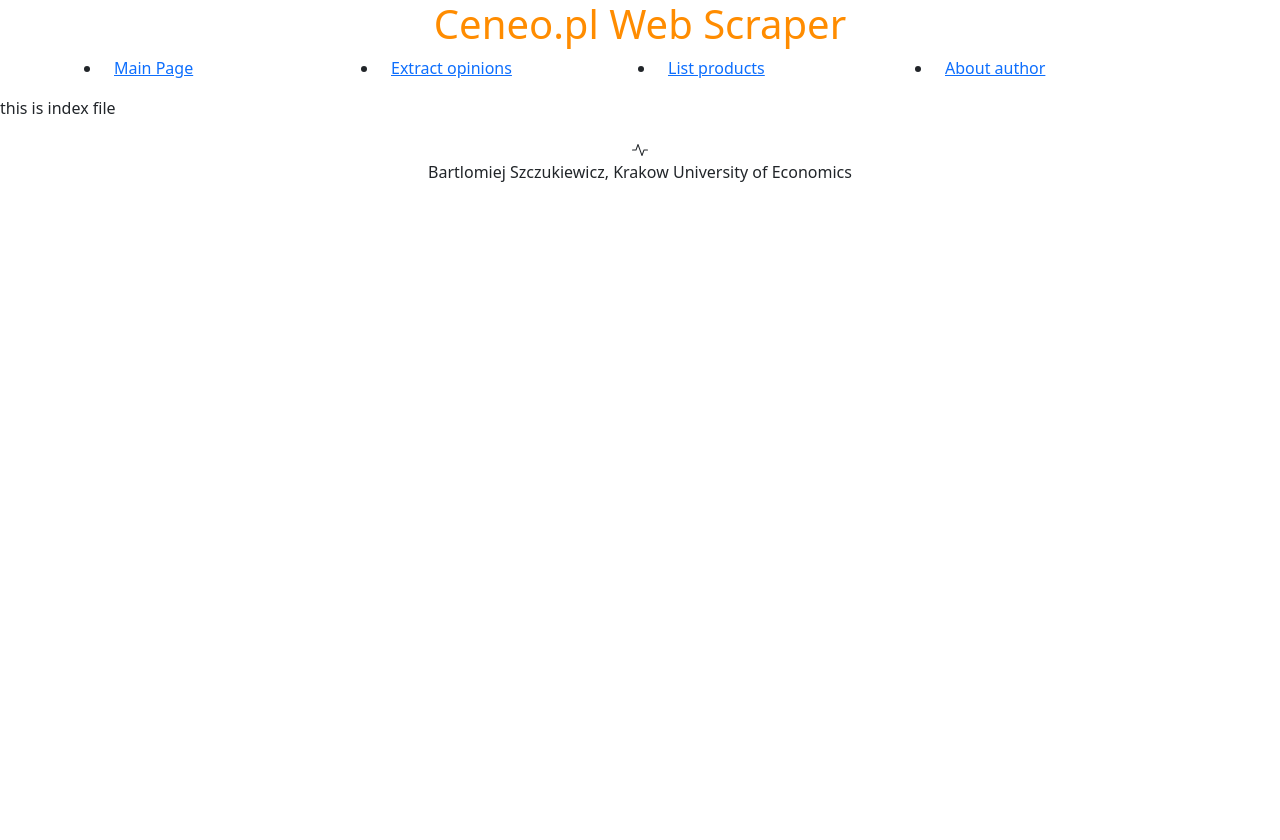
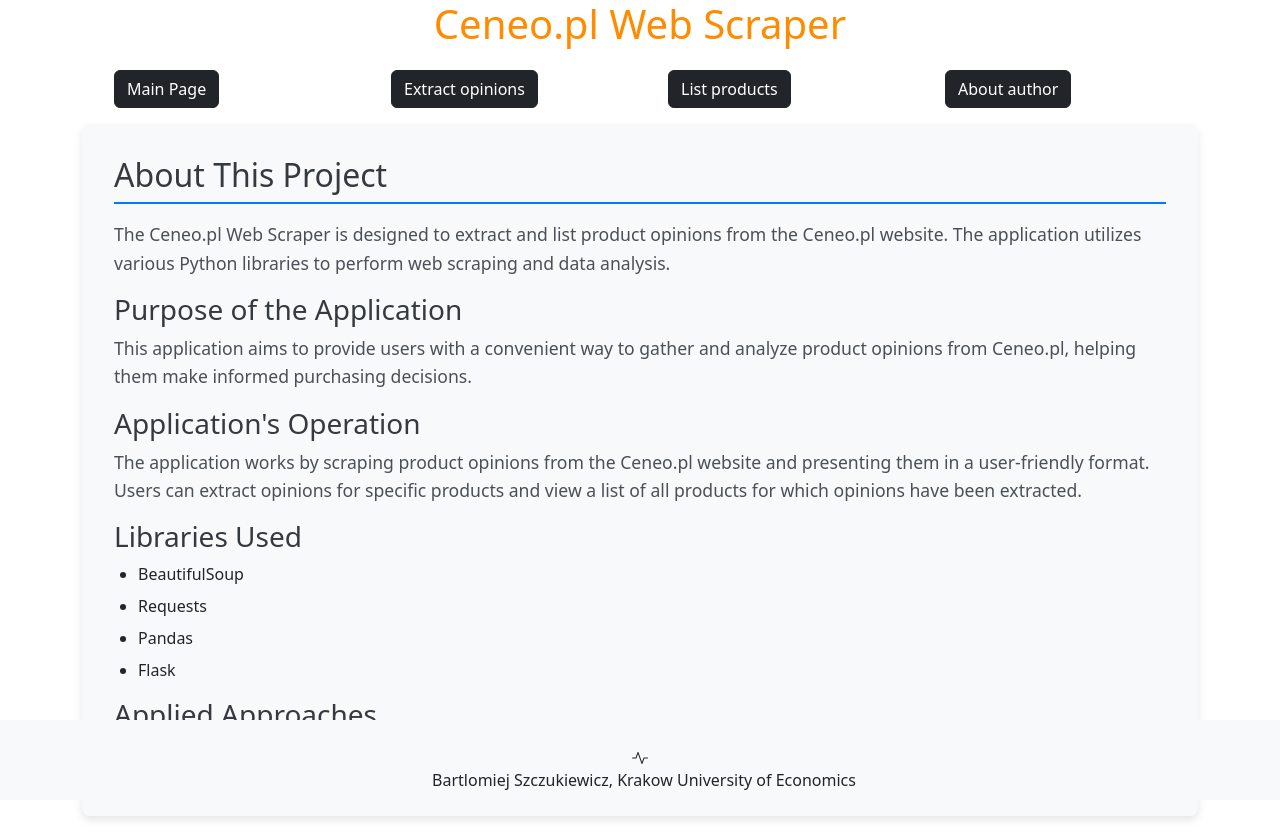
Before and after one commit to BartlomiejSzczukiewicz/CeneoWebScraperBS, a Flask app: page / in a window 1280 px wide. Before the commit the page ends 182 px from the top, so only its background shows below. Run offline with Flask 3, Linux system fonts and the light colour scheme.

Commit message:
2024-05-21 homework?

```diff
--- a/app/static/style.css
+++ b/app/static/style.css
@@ -1,3 +1,48 @@
 h1{
     color: darkorange;
+    margin-bottom: 22px;
 }
+.index1 {
+    background-color: #f8f9fa;
+    padding: 2rem;
+    border-radius: 8px;
+    box-shadow: 0 4px 8px rgba(0, 0, 0, 0.1);
+    margin-bottom: 2rem;
+}
+
+.index1 h2,
+.index1 h3 {
+    color: #343a40;
+}
+
+.index1 h2 {
+    border-bottom: 2px solid #007bff;
+    padding-bottom: 0.5rem;
+    margin-bottom: 1rem;
+}
+
+.index1 p {
+    font-size: 1.1rem;
+    line-height: 1.6;
+    color: #495057;
+    margin-bottom: 1rem;
+}
+
+.index1 ul {
+    list-style-type: disc;
+    padding-left: 1.5rem;
+}
+
+.index1 ul li {
+    margin-bottom: 0.5rem;
+}
+
+.index1 ul li:hover {
+    color: #007bff;
+}
+.fixed-footer {
+    position: absolute;
+    bottom: 0;
+    width: 100%;
+    height: 5rem;
+}
--- a/app/templates/base.html
+++ b/app/templates/base.html
@@ -13,18 +13,18 @@
         <h1>Ceneo.pl Web Scraper</h1>
     </header>
     <nav class = 'container'>
-        <ul class = 'row'>
+        <ul class = 'row' style='list-style-type: none;'>
             <li class = 'col-3'>
-                <a href = "{{url_for('index')}}">Main Page</a>
+                <a href = "{{url_for('index')}}" class="btn btn-dark">Main Page</a>
             </li>
             <li class = 'col-3'>
-                <a href = "{{url_for('extract')}}">Extract opinions</a>
+                <a href = "{{url_for('extract')}} " class="btn btn-dark">Extract opinions</a>
             </li>
             <li class = 'col-3'>
-                <a href = "{{url_for('products')}}">List products</a>
+                <a href = "{{url_for('products')}}" class="btn btn-dark">List products</a>
             </li>
             <li class = 'col-3'>
-                <a href = "{{url_for('author')}}">About author</a>
+                <a href = "{{url_for('author')}}" class="btn btn-dark">About author</a>
             </li>
         </ul>
     </nav>
@@ -33,11 +33,11 @@
             <p>this is base file</p>
         {% endblock %}
     </section>
-    <footer class = 'text-center'>
+    <footer class="bg-light text-center py-4 fixed-footer">
         <svg xmlns="http://www.w3.org/2000/svg" width="16" height="16" fill="currentColor" class="bi bi-activity" viewBox="0 0 16 16">
             <path fill-rule="evenodd" d="M6 2a.5.5 0 0 1 .47.33L10 12.036l1.53-4.208A.5.5 0 0 1 12 7.5h3.5a.5.5 0 0 1 0 1h-3.15l-1.88 5.17a.5.5 0 0 1-.94 0L6 3.964 4.47 8.171A.5.5 0 0 1 4 8.5H.5a.5.5 0 0 1 0-1h3.15l1.88-5.17A.5.5 0 0 1 6 2"/>
         </svg>
-        <p>Bartlomiej Szczukiewicz, Krakow University of Economics</p>
+        <p class="mb-0 ms-2">Bartlomiej Szczukiewicz, Krakow University of Economics</p>
     </footer>
 </body>
 </html>
--- a/app/templates/index.html
+++ b/app/templates/index.html
@@ -1,4 +1,22 @@
 {% extends 'base.html' %}
 {% block content %}
-<p>this is index file</p>
+<main class="container mb-4">
+    <section class="index1 mb-4">
+        <h2>About This Project</h2>
+        <p>The Ceneo.pl Web Scraper is designed to extract and list product opinions from the Ceneo.pl website. The application utilizes various Python libraries to perform web scraping and data analysis.</p>
+        <h3>Purpose of the Application</h3>
+        <p>This application aims to provide users with a convenient way to gather and analyze product opinions from Ceneo.pl, helping them make informed purchasing decisions.</p>
+        <h3>Application's Operation</h3>
+        <p>The application works by scraping product opinions from the Ceneo.pl website and presenting them in a user-friendly format. Users can extract opinions for specific products and view a list of all products for which opinions have been extracted.</p>
+        <h3>Libraries Used</h3>
+        <ul>
+            <li>BeautifulSoup</li>
+            <li>Requests</li>
+            <li>Pandas</li>
+            <li>Flask</li>
+        </ul>
+        <h3>Applied Approaches</h3>
+        <p>The application employs web scraping techniques, data cleaning, and visualization to present the extracted opinions effectively.</p>
+    </section>
+</main>
 {% endblock %}
```
